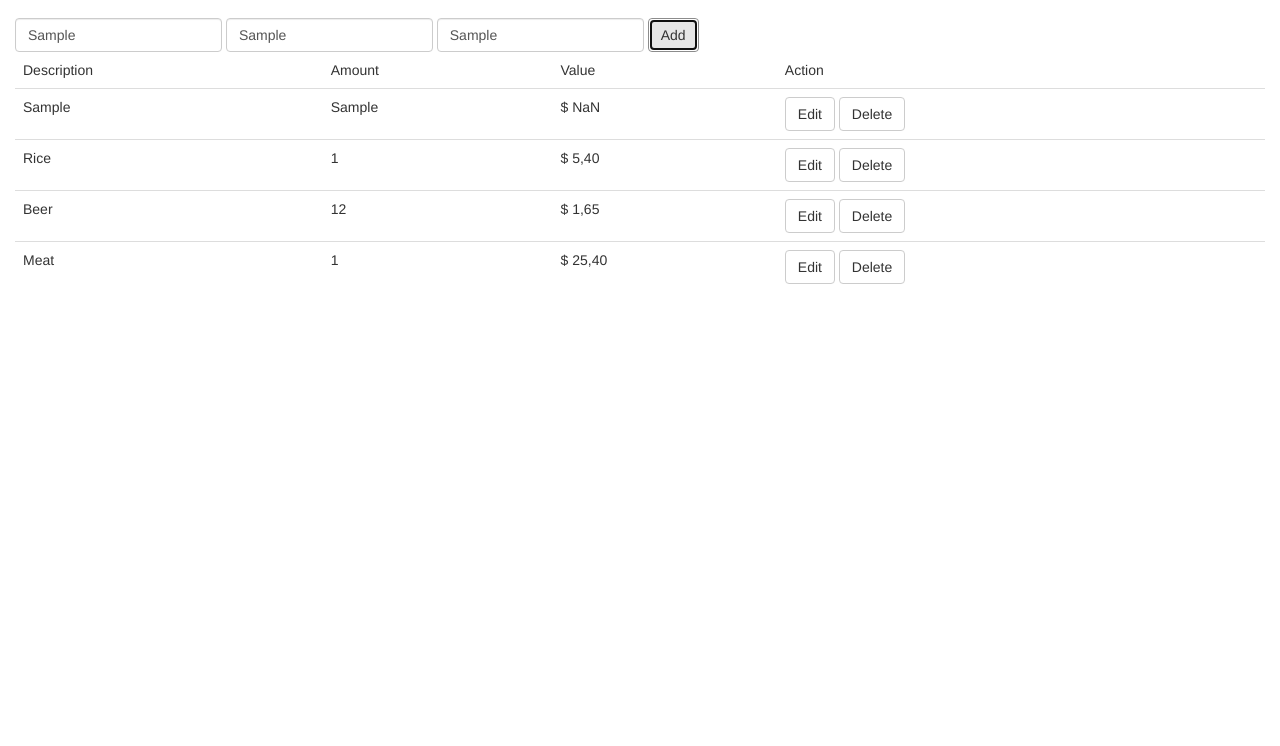
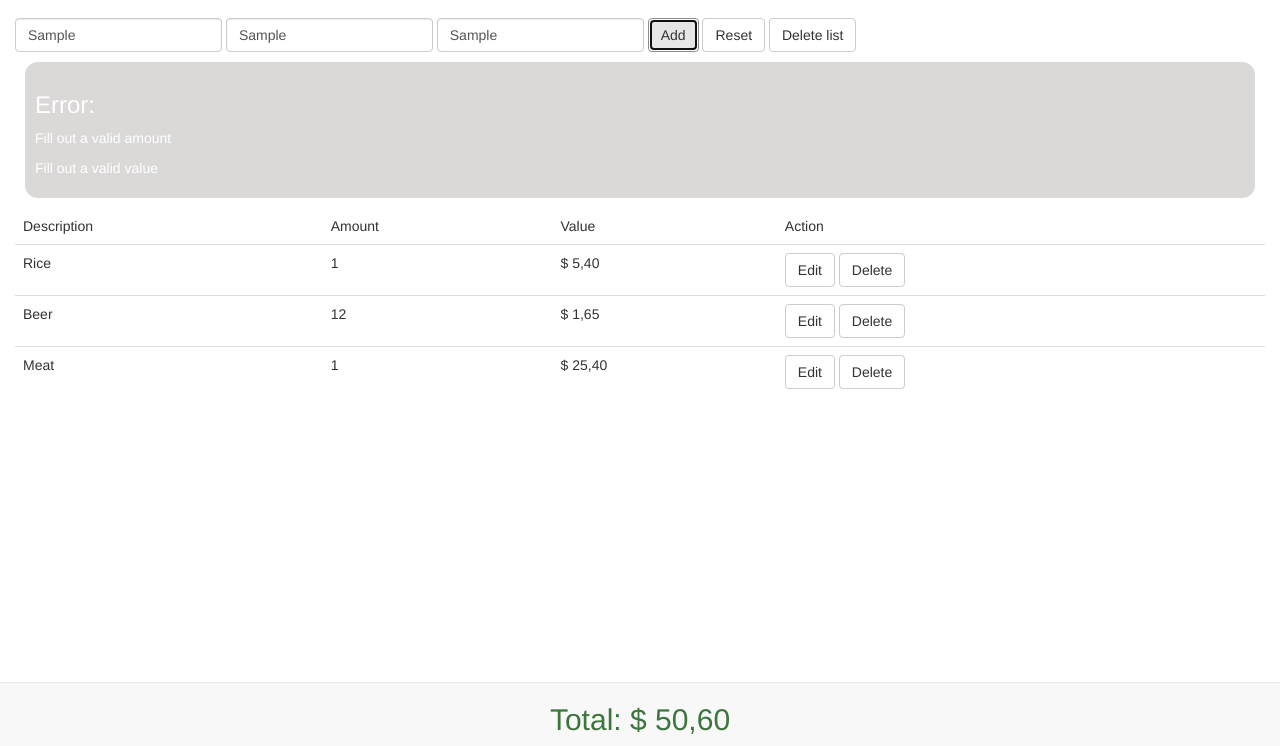
Before and after one commit to silviocustodio/advancing-with-js, a plain HTML site: page course/index.html in a window 1280 px wide. Both pictures are taken after typing "Sample", "Sample", "Sample" into the empty fields and a click on the button "Add". Shown: the part 54-800 px from the top of the page. Drawn offline with Linux system fonts and the light colour scheme.

Commit message:
5th commit - Add new functions (Validating form, setting the total get, deleting list, saving records in local storage).

```diff
--- a/course/index.html
+++ b/course/index.html
@@ -43,8 +43,21 @@
                 <button onclick="resetForm();" class="btn btn-default">Cancel</button>
             </span>
 
-            <button id="btnAdd" onclick="addData();" class="btn btn-default">Add</button>
+            <!-- reset and delete list-->
+            <span id="btnAdd">
+                <button  onclick="addData();" class="btn btn-default">Add</button>
+                <button onclick="resetForm();" class="btn btn-default">Reset</button>
+                <button onclick="deleteList();" class="btn btn-default">Delete list</button>
+            </span>
+
+
+
         </div>
+
+
+        <div id="errors" style="display: none;"></div>
+
+
 
 
         <table id="listTable" class="table">
@@ -56,6 +69,18 @@
 
 <!--end first input -->
 
+<!-- nav total-->
+<nav class="navbar navbar-default navbar-fixed-bottom">
+    <div class="container">
+        <h2 class="text-center text-success">Total: <span id="totalValue">$ 0,00</span></h2>
+    </div>
+</nav>
+
+<!--end nav total-->
+
+
+
+
 </body>
 
 
--- a/course/js/main.js
+++ b/course/js/main.js
@@ -18,8 +18,7 @@ function getTotal(list) {
         total += list [key].value * list [key].amount
 
     }
-
-    return total;
+    document.getElementById("totalValue").innerHTML = formatValue(total);
 
 }
 
@@ -29,12 +28,14 @@ function setList() {
     var table = '<thead><tr><td>Description</td><td>Amount</td><td>Value</td><td>Action</td></tr></thead><tbody>';
 
     for(var key in list){
-        table += '<tr><td>'+ formatDesc(list[key].desc) + '</td><td>'+ list[key].amount + '</td><td>'+ formatValue(list[key].value)  + '</td><td><button class="btn btn-default" onclick="setUpdate('+key+');">Edit</button> <button class="btn btn-default" onclick="deleteData('+key+');">Delete</button></td></tr>';
+        table += '<tr><td>'+ formatDesc(list[key].desc) + '</td><td>'+ formatAmount(list[key].amount)  + '</td><td>'+ formatValue(list[key].value)  + '</td><td><button class="btn btn-default" onclick="setUpdate('+key+');">Edit</button> <button class="btn btn-default" onclick="deleteData('+key+');">Delete</button></td></tr>';
     }
 
     table += '</tbody>';
 
     document.getElementById("listTable").innerHTML = table;
+    getTotal(list);
+    saveListStorage(list);
 
 }
 
@@ -45,6 +46,18 @@ function formatDesc(desc) {
     var str = desc.toLowerCase();
     str = str.charAt(0).toUpperCase() + str.slice(1)  // bring the first character from string and change it to upper, slice concatenate with the rest of word
      return str;
+
+
+}
+
+//========================= format type of amount  =========================================
+
+
+function formatAmount(amount) {
+
+    return parseInt(amount);
+
+
 
 
 }
@@ -65,6 +78,11 @@ function formatValue(value) {
 //========================= get value of input typed by user =========================================
 
 function addData() {
+
+    if (!validation()){
+        return;
+    }
+
     var desc = document.getElementById("desc").value;
     var amount = document.getElementById("amount").value;
     var value = document.getElementById("value").value;
@@ -103,6 +121,7 @@ function resetForm() {
 
 
     document.getElementById("inputIDUpdate").innerHTML = "";
+    document.getElementById("errors").style.display = "none";
 
 }
 
@@ -110,6 +129,11 @@ function resetForm() {
 
 
 function updateData() {
+
+    if (!validation()){
+        return;
+    }
+
 
     var id = document.getElementById("idUpdate").value;
     var desc = document.getElementById("desc").value;
@@ -146,9 +170,93 @@ function deleteData(id) {
 
 }
 
+//===================== validation  desc, amount and value ===============================================
+
+function validation() {
+
+    var desc = document.getElementById("desc").value;
+    var amount = document.getElementById("amount").value;
+    var value = document.getElementById("value").value;
+    var errors = "";
+
+    document.getElementById("errors").style.display = "none";
 
 
-//===================== update the list ===============================================
+    if (desc ===""){
 
-setList(list);
-console.log(getTotal(list));
+        errors += '<p> Fill out description</p>'
+
+    }
+    if (amount === ""){
+
+        errors += '<p>Fill out a quantity</p>';
+    }else if(amount != parseInt(amount)){
+
+        errors += '<p>Fill out a valid amount</p>';
+
+    }
+    if (value === ""){
+
+        errors += '<p>Fill out a value</p>';
+    }else if(value != parseFloat(value)){
+
+        errors += '<p>Fill out a valid value</p>';
+
+    }
+
+    if (errors !=""){
+
+        document.getElementById("errors").style.backgroundColor = "rgba(183, 178, 178, 0.5)";
+        document.getElementById("errors").style.color = "white";
+        document.getElementById("errors").style.padding = "10px";
+        document.getElementById("errors").style.margin = "10px";
+        document.getElementById("errors").style.borderRadius = "13px";
+
+        document.getElementById("errors").style.display = "block";
+        document.getElementById("errors").innerHTML = "<h3>Error: </h3>" + errors;
+
+
+        return 0;
+    }else {
+
+        return 1;
+    }
+
+}
+
+//===================== delete list ===============================================
+
+function deleteList() {
+
+    if (confirm("Delete list?")){
+
+        list = [];
+        setList(list);
+
+    }
+
+}
+
+//===================== save list in local storage browser ===============================================
+
+function saveListStorage(list) {
+
+    var jsonStr = JSON.stringify(list); //change  array list to string format
+    localStorage.setItem("list",jsonStr);// save list in local storage
+
+}
+
+//===================== initialization function ===============================================
+
+function initListStorage() {
+
+    var testList = localStorage.getItem("list");// check if list is saved in local storage
+    if(testList){
+        list = JSON.parse(testList); //if list is valid, get attribute to list the array, recovery list
+    }
+    setList(list);
+}
+
+//===================== initiate list ===============================================
+
+initListStorage();
```
